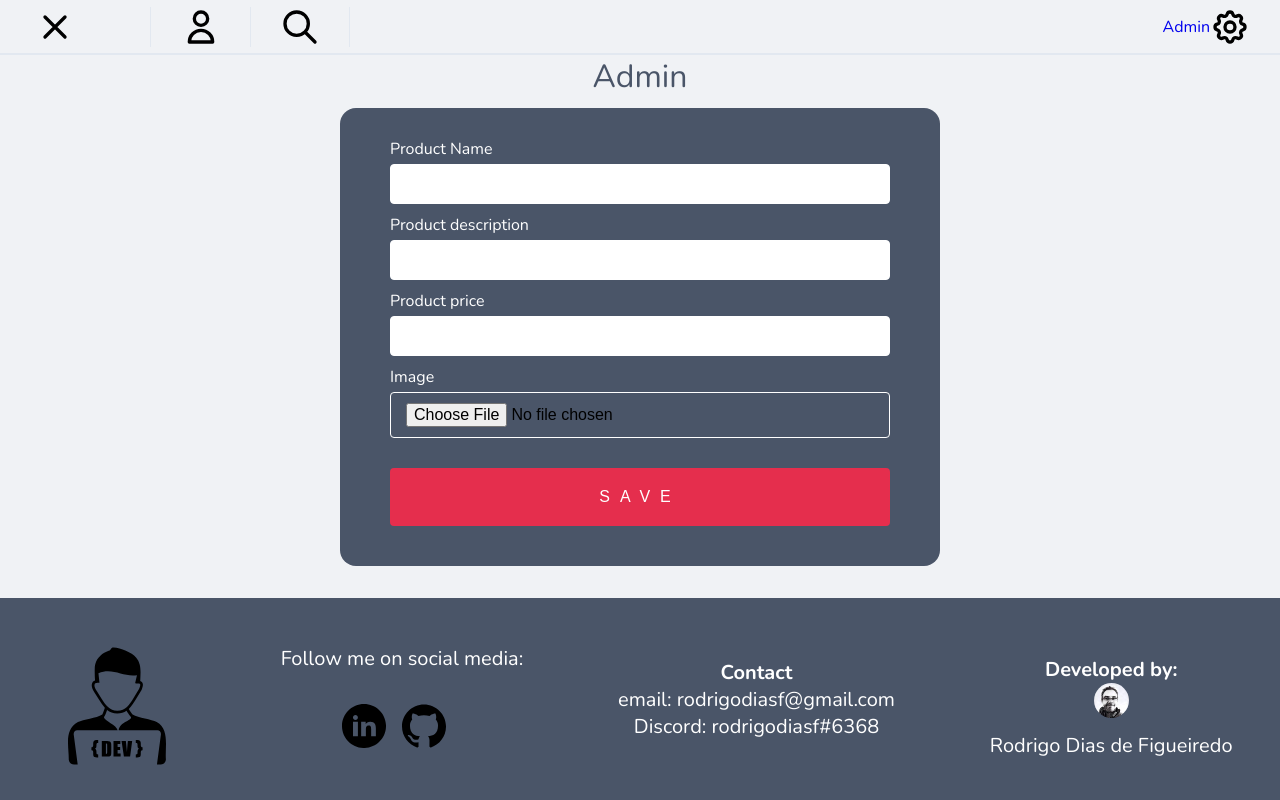
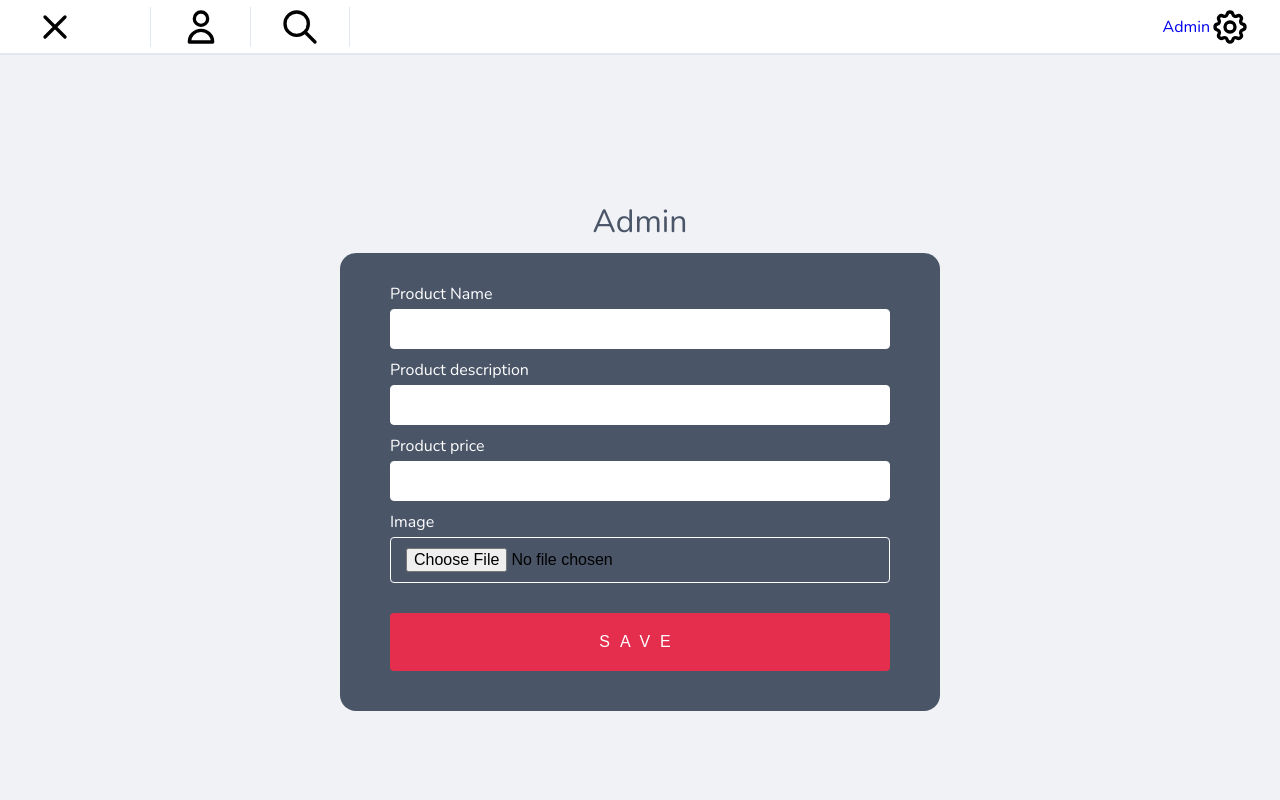
Before and after one commit to rodrigodiasf1984/OnlineShop, a React (Create React App) app in the folder frontend/: page /Admin in a window 1280 px wide. Shown: the top 800 px of the page. Built offline with nearby package versions, Linux system fonts and the light colour scheme.

Commit message:
refactor: improve layout

```diff
--- a/frontend/src/components/Footer/styles.ts
+++ b/frontend/src/components/Footer/styles.ts
@@ -9,14 +9,11 @@ export const Main = styled.main`
   padding-top: ${converterToRem(20)}rem;
 
   @media (min-width: 809px) {
-    position: absolute;
-    bottom: 0;
-    padding: 0;
-    width: 100%;
-    margin: auto auto;
     flex-direction: row;
     justify-content: space-around;
     align-items: center;
+    bottom: 0;
+    width: 100%;
   }
 `;
 
--- a/frontend/src/components/NavBar/styles.ts
+++ b/frontend/src/components/NavBar/styles.ts
@@ -4,10 +4,14 @@ import { converterToRem } from '../../utils/converterToRem';
 export const Nav = styled.nav`
   width: 100%;
   height: ${converterToRem(55)}rem;
+  background: var(--shape);
   border-bottom: 2px solid var(--gray-200);
   padding: 0 ${converterToRem(20)}rem;
   display: flex;
   justify-content: space-between;
+  position: fixed;
+  top: 0;
+  z-index: 9999;
 
   .icons {
     padding: ${converterToRem(15)}rem;
--- a/frontend/src/pages/Admin/index.tsx
+++ b/frontend/src/pages/Admin/index.tsx
@@ -34,6 +34,7 @@ const Admin = () => {
   const history = useHistory();
 
   const onSubmit = async (data: IFormInputs) => {
+    console.log('dataForm', data);
     const formattedData = new FormData();
     formattedData.append('image', data.image[0]);
     formattedData.append('name', data.name);
--- a/frontend/src/pages/Admin/styles.ts
+++ b/frontend/src/pages/Admin/styles.ts
@@ -4,7 +4,9 @@ import { converterToRem } from '../../utils/converterToRem';
 export const Container = styled.main`
   display: flex;
   flex-direction: column;
-  margin-bottom: ${converterToRem(100)}rem;
+  height: 100%;
+  width: 100%;
+  margin: ${converterToRem(100)}rem 0;
 
   @media (min-width: 768px) {
     padding-top: ${converterToRem(50)}rem;
@@ -14,7 +16,7 @@ export const Container = styled.main`
   }
 
   @media (min-width: 1280px) {
-    padding-top: 0;
+    padding-top: ${converterToRem(100)}rem;
     margin-bottom: ${converterToRem(100)}rem;
   }
 
--- a/frontend/src/pages/Home/index.tsx
+++ b/frontend/src/pages/Home/index.tsx
@@ -1,9 +1,27 @@
 /* eslint-disable react/no-unescaped-entities */
+import Select from 'react-select';
 import { heart } from '../../assets';
 import { useGetAllProductsQuery } from '../../slices/products/productsApi';
-import { Container, Main, Product, ProductList } from './styles';
+import {
+  Container,
+  Main,
+  Product,
+  ProductContent,
+  ProductList,
+  Selects,
+} from './styles';
 
 const Home = () => {
+  const products = [
+    { value: 'iphoneX', label: 'IphoneX' },
+    { value: 'iphone12', label: 'Iphone12' },
+    { value: 'iphone13', label: 'Iphone13' },
+  ];
+  const orderBy = [
+    { value: 'price', label: 'price' },
+    { value: 'name', label: 'name' },
+    { value: 'description', label: 'description' },
+  ];
   const { data, error, isLoading } = useGetAllProductsQuery();
 
   return (
@@ -22,22 +40,44 @@ const Home = () => {
           </h1>
         )}
       </Container>
+      <Selects>
+        <div>
+          <Select placeholder="Products" options={products} />
+        </div>
+        <div>
+          <Select placeholder="Order by" options={orderBy} />
+        </div>
+      </Selects>
+      <ProductContent>
         <ProductList>
           {data &&
             data?.length > 0 &&
             data.map(
               product =>
                 product && (
-                <Product>
-                  <img className="favorite" src={heart} alt="favorite" />
+                  <Product key={product.id}>
+                    <div className="favorite">
+                      <img src={heart} alt="favorite" />
+                    </div>
                     <img src={product.image.url} alt={product.name} />
                     <h4>{product.name}</h4>
-                  <p>{product.desc}</p>
+                    <p>{product.description}</p>
                     <span>€ {product.price}</span>
                   </Product>
                 ),
             )}
         </ProductList>
+      </ProductContent>
+      <div className="pagination">
+        <ul>
+          <li>&laquo;</li>
+          <li>1</li>
+          <li>2</li>
+          <li>3</li>
+          <li>4</li>
+          <li>&raquo;</li>
+        </ul>
+      </div>
     </Main>
   );
 };
--- a/frontend/src/pages/Home/styles.ts
+++ b/frontend/src/pages/Home/styles.ts
@@ -6,6 +6,33 @@ export const Main = styled.main`
   flex-direction: column;
   height: 100%;
   width: 100%;
+
+  .pagination {
+    border-top: 1px solid var(--gray-200);
+    border-bottom: 1px solid var(--gray-200);
+    padding: 20px;
+    margin-bottom: 20px;
+    display: flex;
+    align-items: center;
+    justify-content: center;
+
+    ul {
+      display: flex;
+      flex-direction: row;
+      list-style-type: none;
+    }
+    li {
+      padding: 0 10px;
+    }
+  }
+`;
+
+export const Selects = styled.section`
+  display: grid;
+  grid-template-columns: 1fr 1fr;
+  padding: 0 ${converterToRem(20)}rem;
+  gap: 0.5rem;
+  height: 100%;
 `;
 
 export const Container = styled.section`
@@ -29,7 +56,6 @@ export const ProductList = styled.section`
   gap: 0.5rem;
   align-content: center;
   padding: 20px;
-
   @media (min-width: 414px) {
     grid-template-columns: 1fr 1fr 1fr;
   }
@@ -38,23 +64,40 @@ export const ProductList = styled.section`
   }
 `;
 
+export const ProductContent = styled.div`
+  min-height: calc(100vh - 392px);
+  @media (min-height: 1275px) {
+    height: calc(100vh - 392px);
+  }
+`;
+
 export const Product = styled.div`
   display: flex;
   flex-direction: column;
   border: 1px var(--gray-200) solid;
+  min-width: ${converterToRem(100)}rem;
   width: 100%;
-  height: 100%;
-  align-items: center;
-  justify-content: center;
+  text-align: center;
   box-shadow: 0px 8px 8px #00000029;
   border-radius: 1rem;
 
   .favorite {
-    width: ${converterToRem(20)}rem;
-    height: ${converterToRem(20)}rem;
+    width: ${converterToRem(30)}rem;
+    height: ${converterToRem(30)}rem;
     align-self: flex-end;
     margin-right: ${converterToRem(10)}rem;
     margin-top: ${converterToRem(10)}rem;
+    background: var(--shape);
+    border: 1px solid #eee;
+    border-radius: 50%;
+    align-items: center;
+    justify-content: center;
+    display: flex;
+
+    img {
+      width: ${converterToRem(20)}rem;
+      height: ${converterToRem(20)}rem;
+    }
   }
 
   img {
@@ -65,6 +108,8 @@ export const Product = styled.div`
   p {
     font-size: ${converterToRem(16)}rem;
     font-weight: bold;
+    word-wrap: break-word;
+    padding: 0 4px;
   }
   span {
     color: var(--gray-500);
--- a/frontend/src/slices/products/productsInterfaces.ts
+++ b/frontend/src/slices/products/productsInterfaces.ts
@@ -5,7 +5,7 @@ type Image = {
 export interface IProducts {
   id: number;
   name: string;
-  desc: string;
+  description: string;
   price: number;
   image: Image;
 }
--- a/frontend/src/styles/globals.ts
+++ b/frontend/src/styles/globals.ts
@@ -44,9 +44,10 @@ html{
 }
 
 body{
-  height: 100vh;
+  min-height: 100vh;
   background: var(--background);
   -webkit-font-smoothing: antialiased;
+
 }
 
 body, input, textarea, button {
```
Lines whose indentation alone changed are shown as unchanged.
